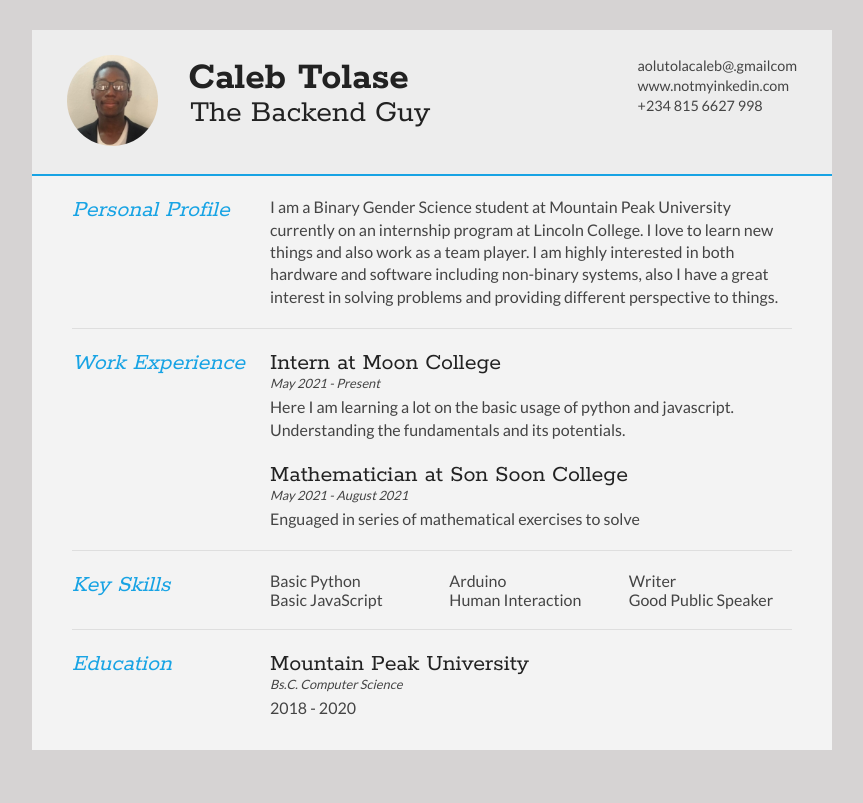
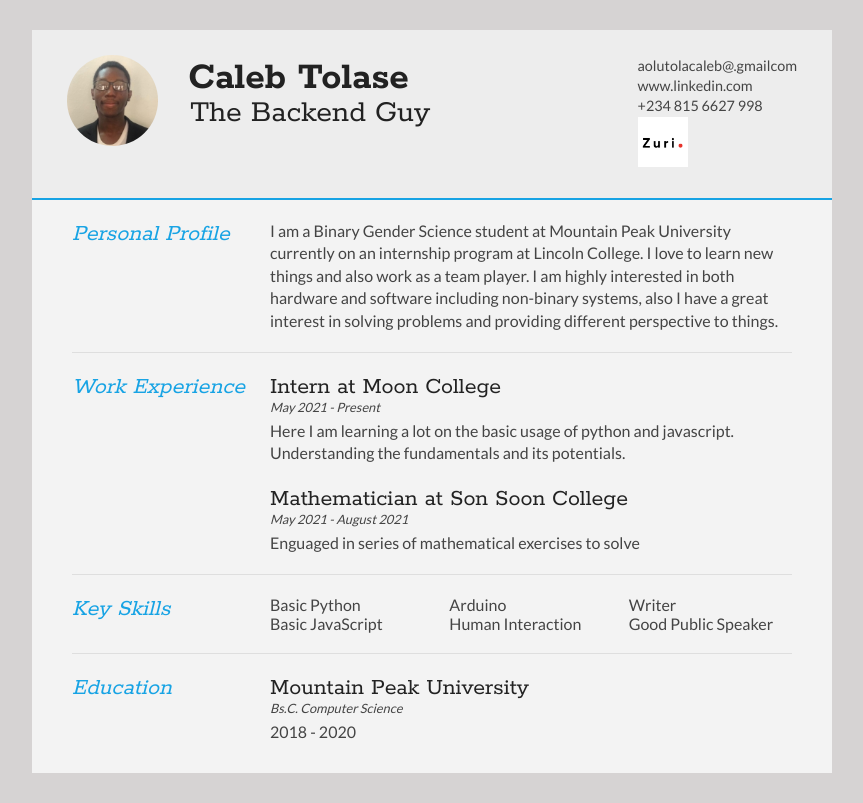
Before and after one commit to luminousbinary/myResume, a Django app: page / in a window 1280 px wide. Shown: the whole page, without its empty margins (208-1071 px from the left). Before the commit the page ends 750 px from the top, so only its background shows below. Run offline with Django 3.2, Linux system fonts and the light colour scheme.

Commit message:
coded and done n dusted

```diff
--- a/resumesite/templates/resumePage.html
+++ b/resumesite/templates/resumePage.html
@@ -30,8 +30,9 @@
 		<div id="contactDetails" class="quickFade delayFour">
 			<ul>
 				<li> aolutolacaleb@.gmailcom</li>
-				<li><a href="www.linkedin.com"> www.notmyinkedin.com</a></li>
+				<li><a href="www.linkedin.com/in/caleb-tolase-akinnuoye"> www.linkedin.com</a></li>
 				<li> +234 815 6627 998</li>
+				<li><img src="{% static 'images/zuri.png' %}" alt="" width="50px" height="50px" srcset=""></li>
 			</ul>
 		</div>
 		<div class="clear"></div>
```
Also changed, not shown: static/images/zuri.png (added).
